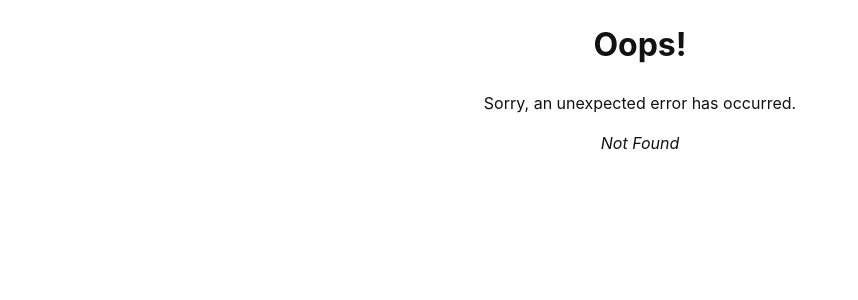
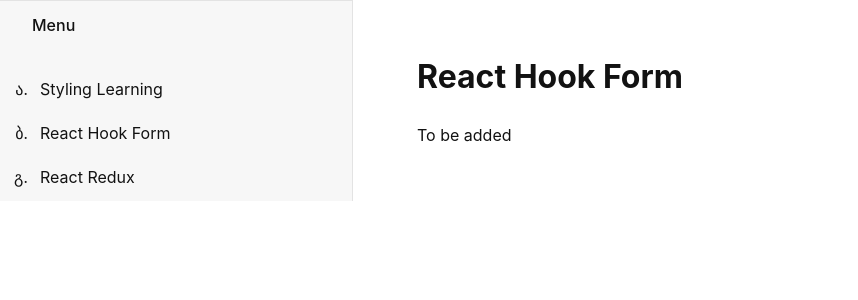
Before and after one commit to roushannn/react-learnings, a React (Create React App) app: page /form in a window 1280 px wide. Before the commit this address had no page. Shown: the top 300 px of the page, without its empty margins (0-858 px from the left). Built offline with nearby package versions, Linux system fonts and the light colour scheme.

Commit message:
feat(Root): add Form and Redux pages to Root

```diff
--- a/src/Root.tsx
+++ b/src/Root.tsx
@@ -10,16 +10,19 @@ function Root() {
           <nav>
               <ul>
                   <li>
-                <Link to={`styling`}>Styling Learning </Link>
+                      <Link to={`styling`}>Styling Learning</Link>
                   </li>
                   <li>
-                <a href={`redux`}>React Redux</a>
+                      <Link to={`form`}>React Hook Form</Link>
+                  </li>
+                  <li>
+                      <Link to={`redux`}>React Redux</Link>
                   </li>
               </ul>
           </nav>
         </div>
           <div id="detail">
-          <Outlet />
+              <Outlet/>
           </div>
       </div>
   );
--- /dev/null
+++ b/src/pages/form/Form.tsx
@@ -0,0 +1,8 @@
+export const FormOverview = () => {
+    return (
+        <div>
+            <h1>React Hook Form</h1>
+            <p>To be added</p>
+        </div>
+    )
+}
--- /dev/null
+++ b/src/pages/redux/Redux.tsx
@@ -0,0 +1,8 @@
+export const ReduxOverview = () => {
+    return (
+        <div>
+            <h1>React Redux</h1>
+            <p>To be added</p>
+        </div>
+    )
+}
```
Also changed, not shown: src/index.tsx (+11 -1 lines). Lines whose indentation alone changed are shown as unchanged.
